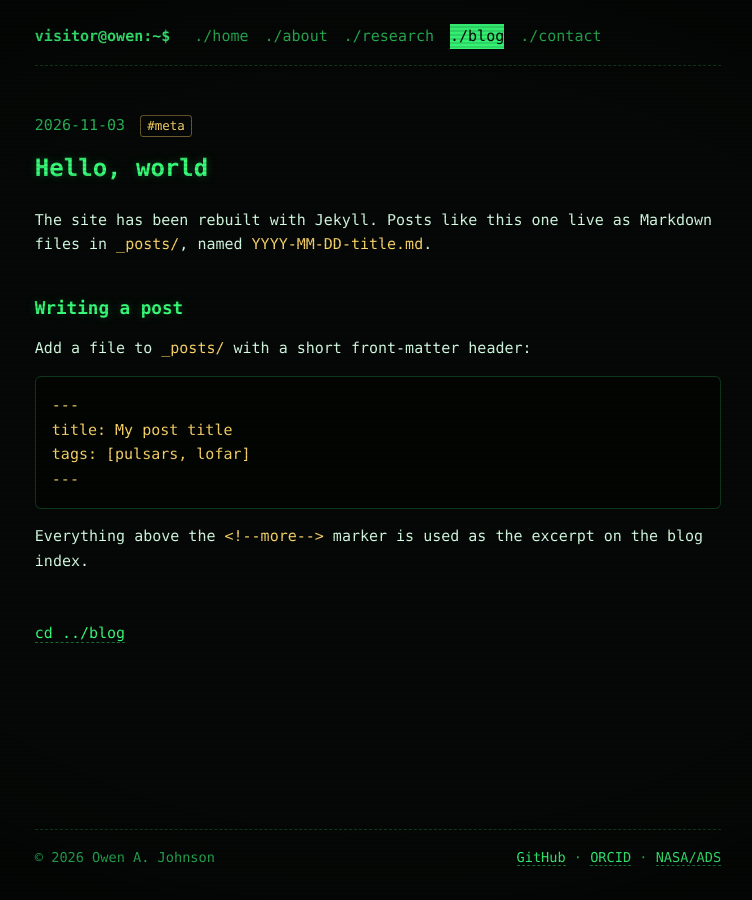
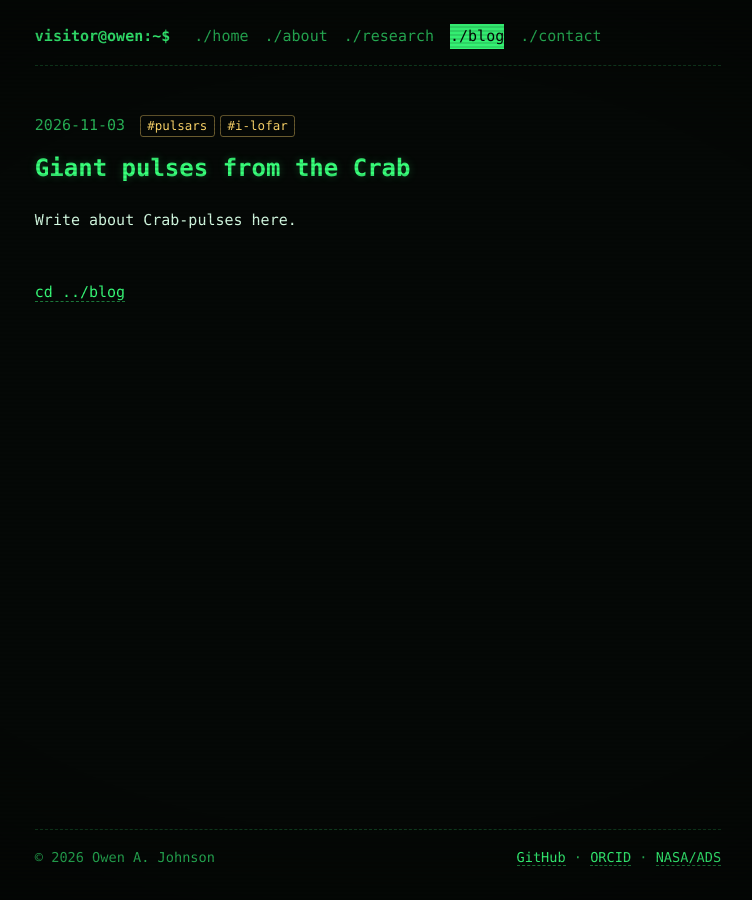
Before and after one commit to OwenJohnsons/OwenJohnsons.github.io, a Jekyll site: the page built from _posts/2026-11-03-hello-world.md, in a window 1280 px wide. Shown: the whole page, without its empty margins (262-1014 px from the left). Built offline with Jekyll 4.4.1, drawn with Linux system fonts in a browser that asks for light colours.

Commit message:
Edit phrasing

````diff
--- a/_posts/2026-11-03-hello-world.md
+++ b/_posts/2026-11-03-hello-world.md
@@ -1,21 +1,6 @@
 ---
-title: Hello, world
-tags: [meta]
+title: Giant pulses from the Crab
+tags: [pulsars, i-lofar]
 ---
 
-The site has been rebuilt with Jekyll. Posts like this one live as Markdown files in
-`_posts/`, named `YYYY-MM-DD-title.md`.
-<!--more-->
-
-## Writing a post
-
-Add a file to `_posts/` with a short front-matter header:
-
-```yaml
----
-title: My post title
-tags: [pulsars, lofar]
----
-```
-
-Everything above the `<!--more-->` marker is used as the excerpt on the blog index.
+Write about Crab-pulses here.
--- a/contact.html
+++ b/contact.html
@@ -1,6 +1,6 @@
 ---
 title: Contact
-command: finger owen
+command: ping owen
 permalink: /contact/
 ---
 {% assign p = site.data.profile %}
````
